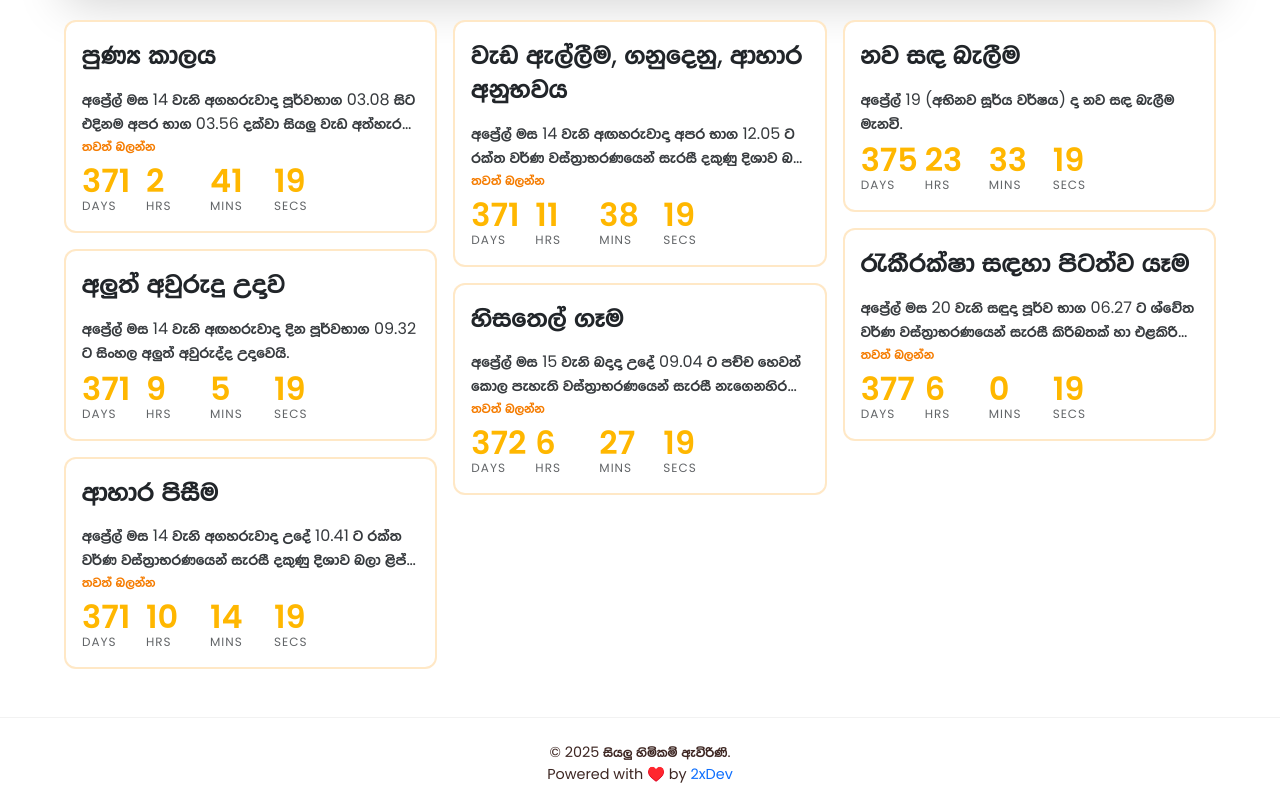
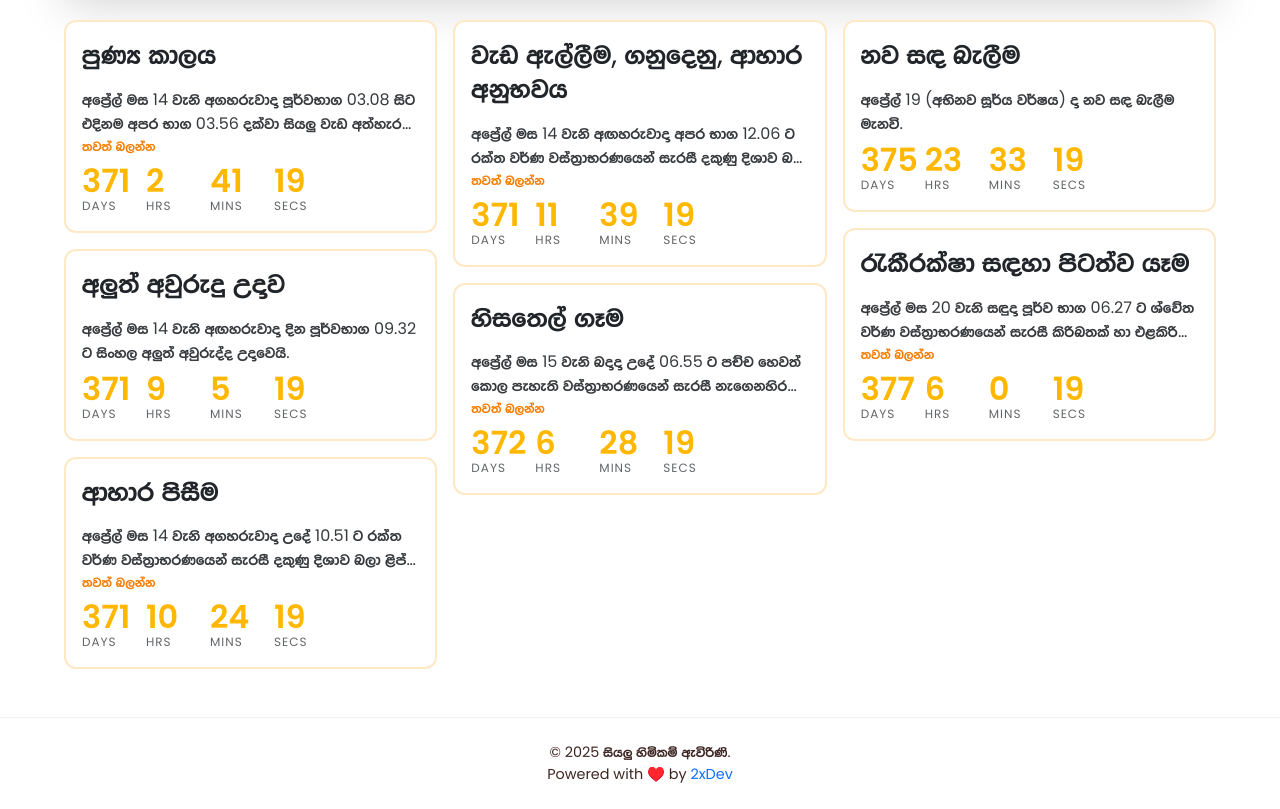
Before and after one commit to kiwizu3/Avurudu, a React (Vite) app: page / in a window 1280 px wide. Shown: the part 860-1669 px from the top of the page. Built offline with nearby package versions, Linux system fonts and the light colour scheme; the HTML template or start-up script is replaced by a standard one.

Commit message:
Update event times in nakathData.js

```diff
--- a/src/nakathData.js
+++ b/src/nakathData.js
@@ -34,36 +34,36 @@ const nakathData = [
       }
     },
     {
-      time: "2026-04-14T10:41:00",
+      time: "2026-04-14T10:51:00",
       si: {
         title: "ආහාර පිසීම",
-        description: "අප්‍රේල් මස 14 වැනි අගහරුවාදා උදේ 10.41 ට රක්ත වර්ණ වස්ත්‍රාභරණයෙන් සැරසී දකුණු දිශාව බලා ළිප් බැඳ ගිනි මොළවා කිරිබතක්ද කැවිලි වර්ගයක්ද දී කිරි සහ විලඳ ද පිළියෙල කර ගැනීම මැනවි."
+        description: "අප්‍රේල් මස 14 වැනි අගහරුවාදා උදේ 10.51 ට රක්ත වර්ණ වස්ත්‍රාභරණයෙන් සැරසී දකුණු දිශාව බලා ළිප් බැඳ ගිනි මොළවා කිරිබතක්ද කැවිලි වර්ගයක්ද දී කිරි සහ විලඳ ද පිළියෙල කර ගැනීම මැනවි."
       },
       en: {
         title: "Preparation of the First Meal",
-        description: "April 14 at 10:41 AM. Wearing red-colored attire and facing the south, people light the hearth, prepare kiribath (milk rice), sweetmeats, and other traditional food, and boil fresh milk to symbolize prosperity."
+        description: "April 14 at 10:51 AM. Wearing red-colored attire and facing the south, people light the hearth, prepare kiribath (milk rice), sweetmeats, and other traditional food, and boil fresh milk to symbolize prosperity."
       }
     },
     {
-      time: "2026-04-14T12:05:00",
+      time: "2026-04-14T12:06:00",
       si: {
         title: "වැඩ ඇල්ලීම, ගනුදෙනු, ආහාර අනුභවය",
-        description: "අප්‍රේල් මස 14 වැනි අඟහරුවාදා අපර භාග 12.05 ට රක්ත වර්ණ වස්ත්‍රාභරණයෙන් සැරසී දකුණු දිශාව බලා සියලු වැඩ අල්ලා ගනුදෙනු කොට ආහාර අනුභව කිරීම මැනවි"
+        description: "අප්‍රේල් මස 14 වැනි අඟහරුවාදා අපර භාග 12.06 ට රක්ත වර්ණ වස්ත්‍රාභරණයෙන් සැරසී දකුණු දිශාව බලා සියලු වැඩ අල්ලා ගනුදෙනු කොට ආහාර අනුභව කිරීම මැනවි"
       },
       en: {
         title: "Starting Work, Transactions, and First Meal",
-        description: "April 14 at 12:05 PM. Wearing red-colored clothing while facing south, people resume work, engage in financial transactions, and share the first meal of the year, ensuring prosperity and good fortune."
+        description: "April 14 at 12:06 PM. Wearing red-colored clothing while facing south, people resume work, engage in financial transactions, and share the first meal of the year, ensuring prosperity and good fortune."
       }
     },
     {
-      time: "2026-04-15T06:54:00",
+      time: "2026-04-15T06:55:00",
       si: {
         title: "හිසතෙල් ගෑම",
-        description: "අප්‍රේල් මස 15 වැනි බදාදා උදේ 09.04 ට පච්ච හෙවත් කොල පැහැති වස්ත්‍රාභරණයෙන් සැරසී නැගෙනහිර දිශාව බලා හිසට කොහොඹ පත් ද පයට කොළොන් පත් ද තබා කොහොඹ පත් යුෂ මිශ්‍ර නානු හා තෙල් ගා ස්නානය කිරීම මැනවි."
+        description: "අප්‍රේල් මස 15 වැනි බදාදා උදේ 06.55 ට පච්ච හෙවත් කොල පැහැති වස්ත්‍රාභරණයෙන් සැරසී නැගෙනහිර දිශාව බලා හිසට කොහොඹ පත් ද පයට කොළොන් පත් ද තබා කොහොඹ පත් යුෂ මිශ්‍ර නානු හා තෙල් ගා ස්නානය කිරීම මැනවි."
       },
       en: {
         title: "Anointing of Oil",
-        description: "April 16 at 9:04 AM. Dressed in green-colored attire, people face north and anoint their heads with herbal oil infused with Kohomba (neem) leaves while placing Haldu (Kolon) leaves under their feet."
+        description: "April 16 at 6:55 AM. Dressed in green-colored attire, people face north and anoint their heads with herbal oil infused with Kohomba (neem) leaves while placing Haldu (Kolon) leaves under their feet."
       }
     },
     {
```
